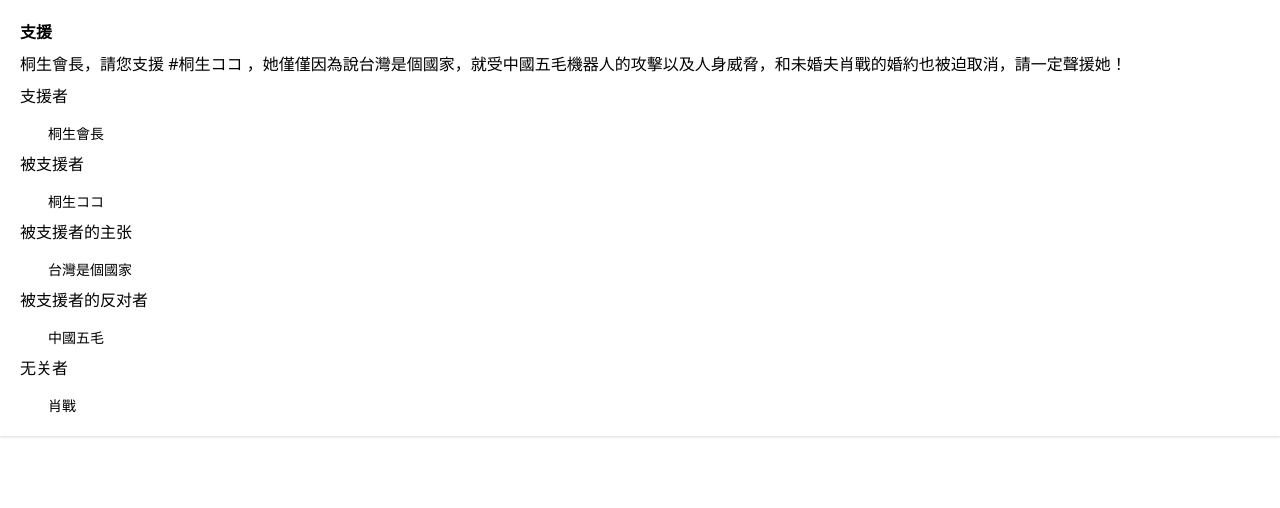
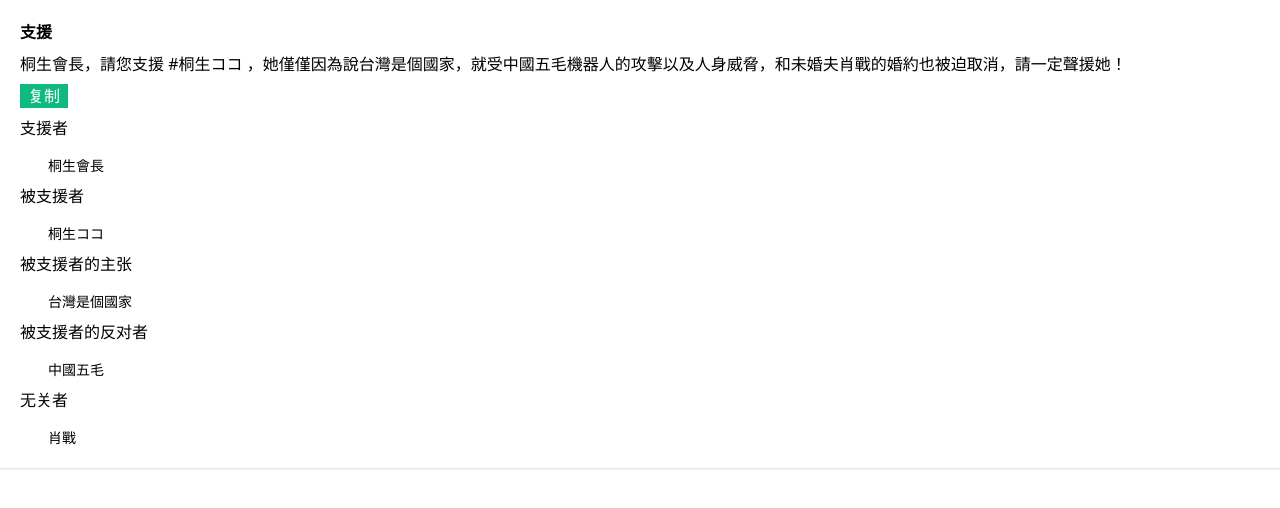
Before and after one commit to Andy114514/bible-copypaste, a Gatsby site: page / in a window 1280 px wide. Built offline with nearby package versions, Linux system fonts and the light colour scheme; Gatsby itself is replaced by a stand-in of ours.

Commit message:
feat: add copy function

```diff
--- a/src/components/Quote.jsx
+++ b/src/components/Quote.jsx
@@ -33,7 +33,7 @@ function replacePlaceHolder(template, label, value) {
   return template.replaceAll(placeHolderRegex, value)
 }
 
-const Quote = ({ title, template, placeholder }) => {
+const Quote = ({ snippetId, title, template, placeholder }) => {
   const [placeHolders, setPlaceHolders] = React.useState(
     extractPlaceHolder(template)
   )
@@ -58,17 +58,38 @@ const Quote = ({ title, template, placeholder }) => {
     )
   })
 
+  const handleCopy = React.useCallback(() => {
+    const range = document.createRange()
+    range.selectNode(document.querySelector(`.${snippetId}.result`))
+    window.getSelection().addRange(range)
+
+    try {
+      document.execCommand("copy")
+      window.getSelection().removeAllRanges()
+    } catch (err) {
+      console.error("copy error", err)
+    }
+  })
+
   return (
     <div className="shadow container p-5 space-y-2">
       <h3 className="font-bold">{title}</h3>
-      <p>{renderResult()}</p>
+      <p className={`${snippetId} result`}>{renderResult()}</p>
+      <div>
+        <button
+          className="bg-green-500 px-2 py-1 text-white leading-4"
+          onClick={handleCopy}
+        >
+          复制
+        </button>
+      </div>
       <div className="space-y-2">
         {placeHolders.map(({ label, value }) => {
           return (
             <div className="grid grid-cols-1 gap-4" key={label}>
               <label htmlFor={label}>{label}</label>
               <input
-                className="focus:ring-indigo-500 focus:border-indigo-500 block w-full pl-7 pr-12 sm:text-sm border-gray-300 rounded-md"
+                className="block w-full pl-7 pr-12 sm:text-sm border-gray-300 rounded-md"
                 type="text"
                 name={label}
                 value={value}
--- a/src/pages/index.js
+++ b/src/pages/index.js
@@ -4,6 +4,7 @@ import Quote from "../components/Quote"
 export default function Home() {
   return (
     <Quote
+      snippetId="support"
       title="支援"
       template={
         "${支援者|桐生會長}，請您支援 #${被支援者|桐生ココ} ，她僅僅因為說${被支援者的主张|台灣是個國家}，就受${被支援者的反对者|中國五毛}機器人的攻擊以及人身威脅，和未婚夫${无关者|肖戰}的婚約也被迫取消，請一定聲援她！"
```
